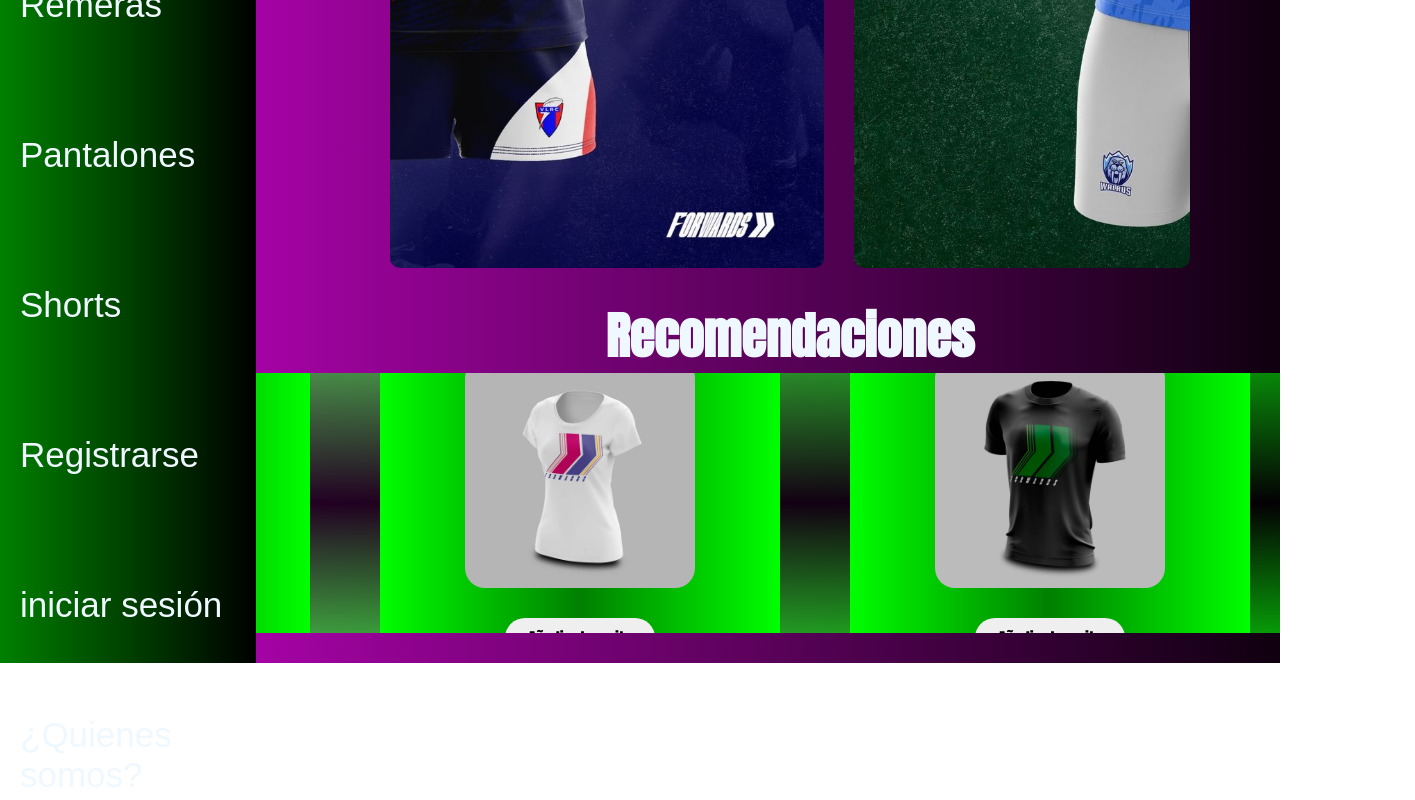
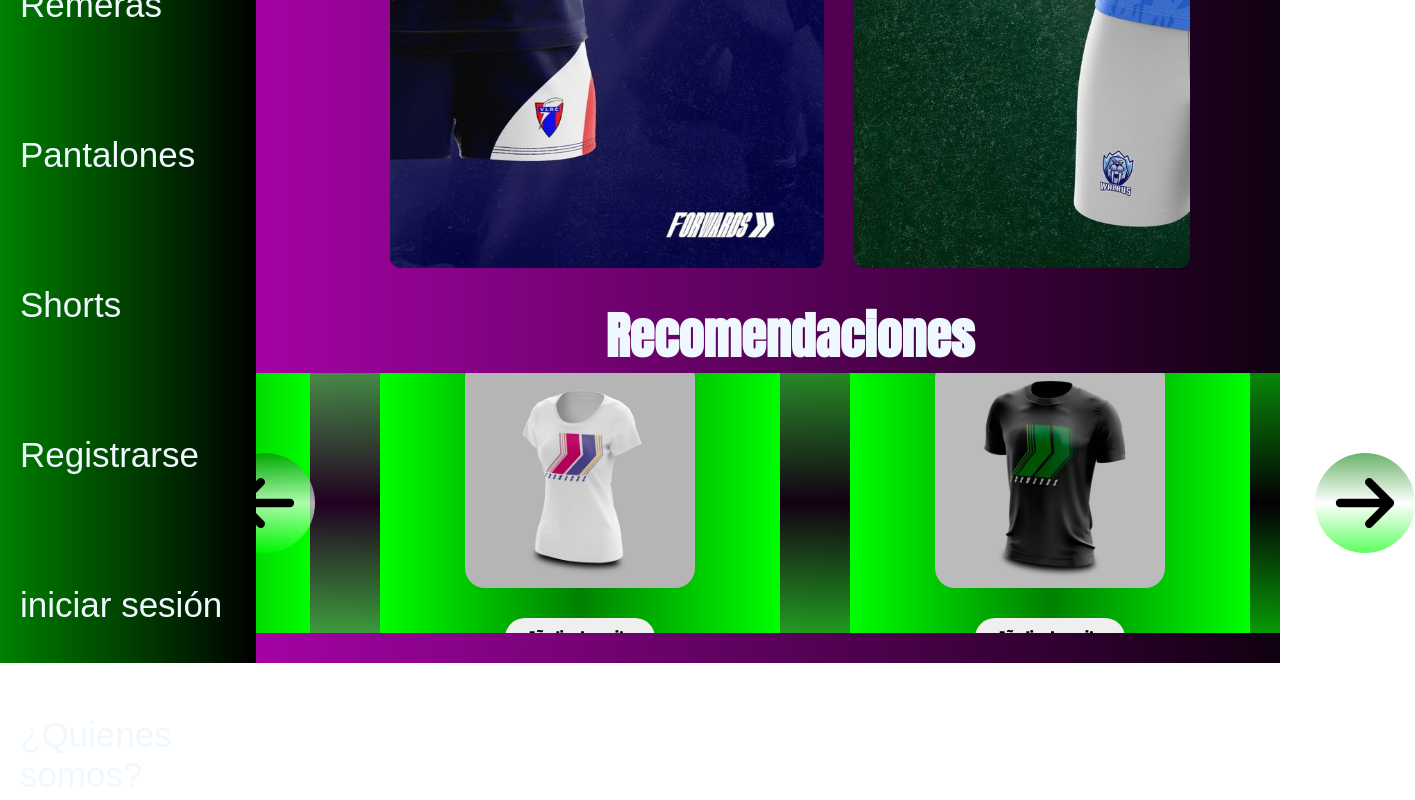
Before and after one commit to AgustinGomez12/preentrega2-Gomez, a React (Vite) app: page / in a window 1280 px wide. Shown: the part 617-1417 px from the top of the page, 1415 px wide, since content can reach past the window. Built offline with nearby package versions, Linux system fonts and the light colour scheme.

Commit message:
Se añadieron flechas a itemliscontainer

```diff
--- /dev/null
+++ b/src/components/ContainerFlechas.jsx
@@ -0,0 +1,18 @@
+import React from 'react'
+import flechaIzq from '../assets/flecha-izq.svg'
+import flechaDer from '../assets/flecha-der.svg'
+const ContainerFlechas = ({children}) => {
+  return (
+    <div className='container-flechas'>
+        {children}
+        <figure className='flecha-der'>
+            <img src={flechaDer} alt="" />
+        </figure>
+        <figure className='flecha-izq'>
+            <img src={flechaIzq} alt="" />
+        </figure>
+    </div>
+  )
+}
+
+export default ContainerFlechas
--- a/src/components/ItemListContainer.jsx
+++ b/src/components/ItemListContainer.jsx
@@ -8,6 +8,7 @@ import calzaMasculina from '../assets/calza-masculina.jpg'
 import remeraBasicaM from '../assets/remera-basica-mujer.jpg'
 import shortMasculinoN from '../assets/short-negro.jpg'
 import { Items } from './Items'
+import ContainerFlechas from './ContainerFlechas'
 
 
 export const ItemListContainer = ({greeting}) => {
@@ -30,6 +31,7 @@ export const ItemListContainer = ({greeting}) => {
            </h2>
 
         <div className='items-varios'>
+          <ContainerFlechas/>
              <Items>
               <h3>
                  Calza masculina
--- a/src/scss/styles/itemlistcontainer.scss
+++ b/src/scss/styles/itemlistcontainer.scss
@@ -77,6 +77,55 @@
     padding-bottom: 10px;
     overflow: hidden;
     margin-bottom: 30px;
+
+    .container-flechas{
+        display: flex;
+        justify-content: space-between;
+        width: 150vh;
+        height: 100px;
+        position: absolute;
+        z-index: 1;
+
+        .flecha-der {
+            display: flex;
+            min-width: 100px;
+            height: 100px;
+            cursor: pointer;
+            &:hover{
+                zoom: 1.2;
+            }
+            img {
+                display: flex;
+                width: 100%;
+                height: 100%;
+                border-radius: 100%;
+                background: linear-gradient(180deg,rgba(0, 128, 0, 0.589),rgba(255, 255, 255, 0.678),rgba(0, 255, 0, 0.63));
+                &:hover {
+                    box-shadow: 0 0 100px 10px;
+                }
+            }
+        }
+        .flecha-izq {
+            display: flex;
+            min-width: 100px;
+            height: 100px;
+            cursor: pointer;
+            &:hover{
+                zoom: 1.2;
+            }
+            img {
+                display: flex;
+                width: 100%;
+                height: 100%;
+                border-radius: 100%;
+                background: linear-gradient(180deg,rgba(0, 128, 0, 0.589),rgba(255, 255, 255, 0.678),rgba(0, 255, 0, 0.63));
+                &:hover {
+                    box-shadow: 0 0 100px 10px;
+                }
+            }
+        }
+    }
+
     .item {
         display: flex;
         flex-direction: column;
@@ -86,6 +135,8 @@
         height: 400px;
         margin: 20px;
         border-radius: 20px;
+        position: relative;
+
 
         h3{
             display: flex;
--- a/src/scss/styles/navbar.scss
+++ b/src/scss/styles/navbar.scss
@@ -98,7 +98,7 @@
                 &:hover {
                     color: coral;
                     text-shadow: 0 10px 20px black;
-                    zoom: 1.3;
+                    zoom: 1.1;
                 }
             }
         }
```
Also changed, not shown: src/assets/flecha-der.svg (added), src/assets/flecha-izq.svg (added).
